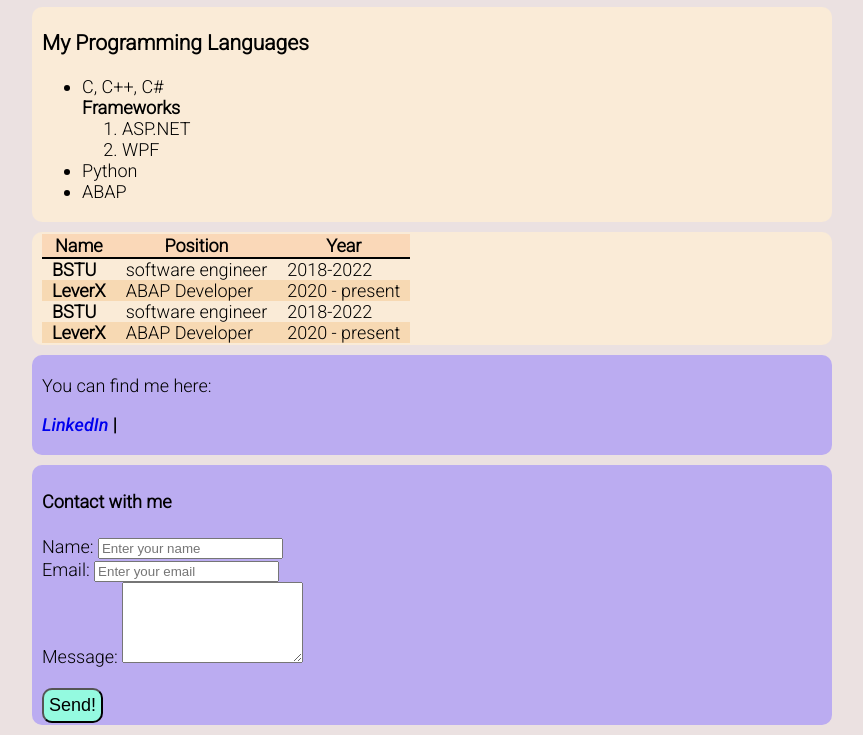
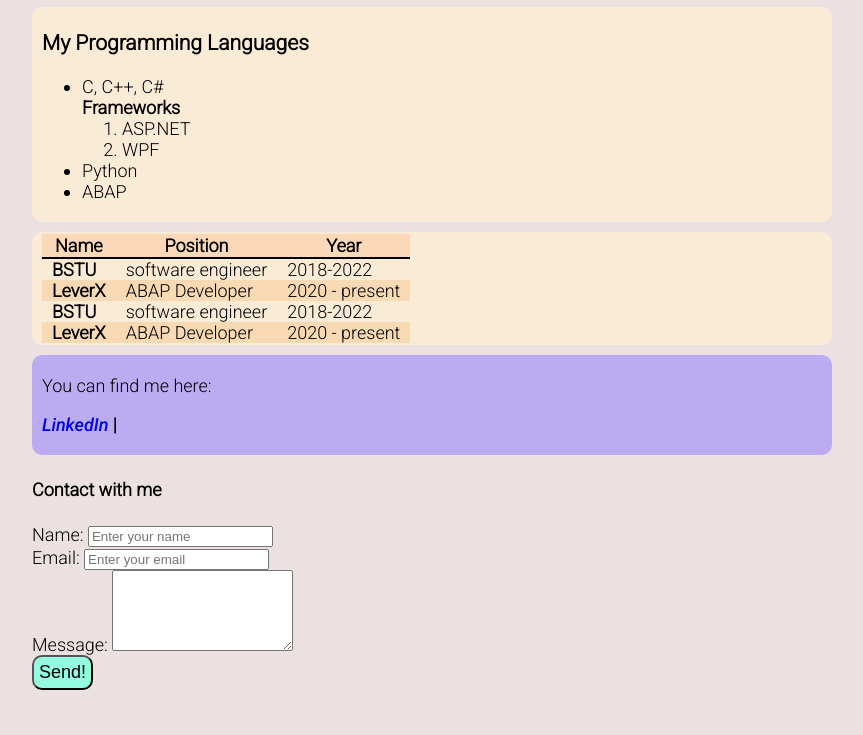
Before and after one commit to AliaksandrBesman/lk.result.school, a plain HTML site: page HTML&CSS/index.html in a window 1280 px wide. Shown: the part 456-1191 px from the top of the page, without its empty margins (208-1071 px from the left). After the commit the page ends 1154 px from the top, so only its background shows below. Drawn offline with Linux system fonts and the light colour scheme.

Commit message:
Styling Form

```diff
--- a/HTML&CSS/index.html
+++ b/HTML&CSS/index.html
@@ -90,25 +90,25 @@
                 <p> <a href="https://www.linkedin.com/in/aliaksandr-besman-68056320a/" target="_blank">LinkedIn</a> <strong> | </strong> </p>
             </div>
 
-            <div class="card">
+                <form onclick="return false" class="form">
                     <h4>Сontact with me</h4>
-                <form onclick="return false">
-                    <div>
+                    <div class="form-row">
+                        <div class="form-group">
                             <label for="name">Name:</label>
                             <input type="text" id="name" placeholder="Enter your name">
                         </div>
-                    <div>
+                        <div class="form-group">
                             <label for="name">Email:</label>
                             <input type="email" id="email" placeholder="Enter your email">
                         </div>
-                    <div>
+                    </div>
+
+                    <div class="form-group">
                         <label for="name">Message:</label>
                         <textarea id="message" placeholder="Enter your message" cols="20" rows="5"> </textarea>
                     </div>
-                    <br>
                     <button type="submit" class="btn">Send!</button>
                 </form>
-            </div>
 
         </footer>
     </div>
```
Lines whose indentation alone changed are shown as unchanged.
